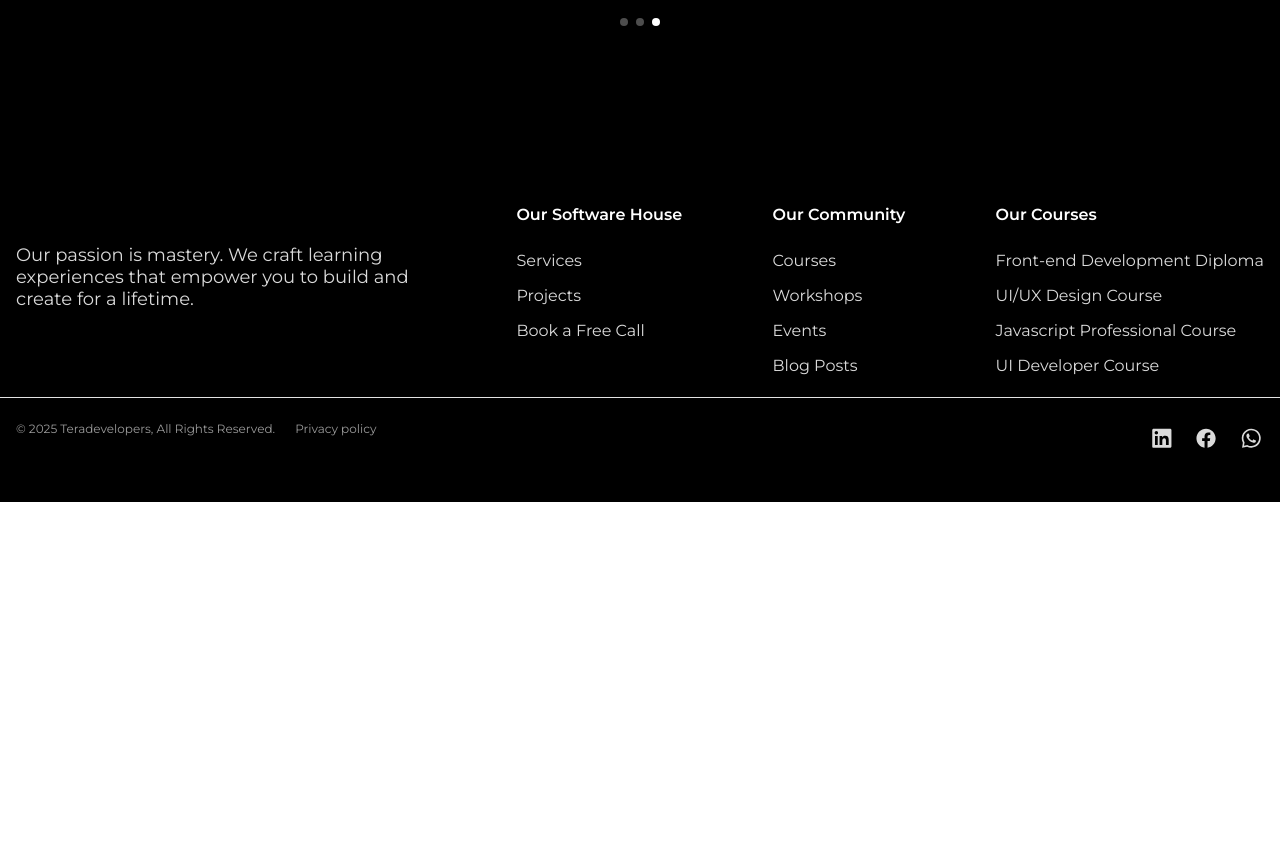
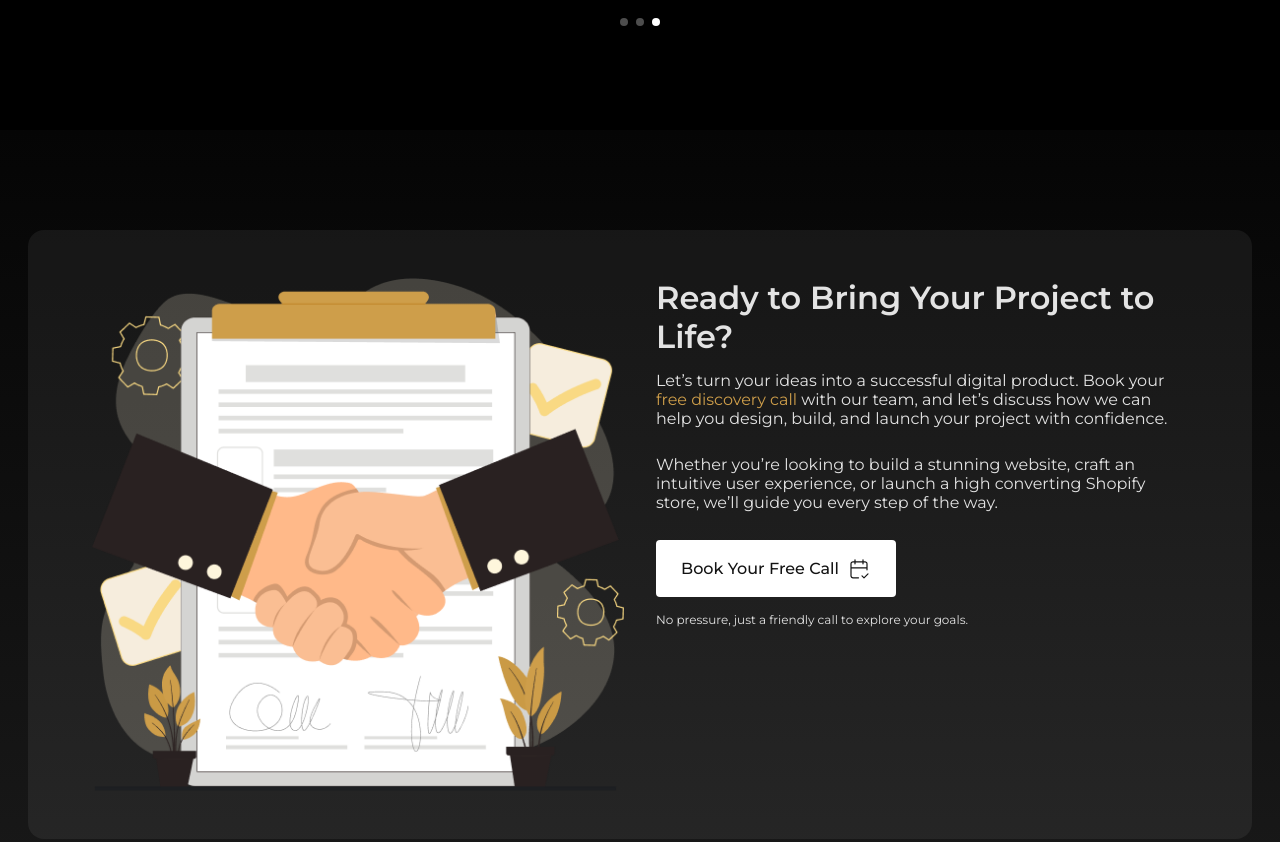
Before and after one commit to Hania-Negm/Terasite, a plain HTML site: page serivce.html in a window 1280 px wide. Shown: the part 4720-5562 px from the top of the page. Before the commit the page ends 5222 px from the top, so only its background shows below. Drawn offline with Linux system fonts and the light colour scheme.

Commit message:
bring-section

```diff
--- a/css/colors.css
+++ b/css/colors.css
@@ -27,4 +27,5 @@
     --color-grey-2:#050505;
     --color-white-15: rgba(255, 255, 255, 0.15);
     --color-white-30:rgba(255, 255, 255, 0.30);
+    --color-white-6: rgba(255, 255, 255, 0.06);
 }
--- a/css/service.scss
+++ b/css/service.scss
@@ -494,6 +494,7 @@ $medias:(
     }
 }
 
+// Work Section
 .work-section{
     padding: 100px 0;
     background-color: var(--color-black-solid);
@@ -624,3 +625,68 @@ $medias:(
         background-color: var(--white);
     }
 }
+
+// Bring Section
+.bring-section{
+    background: linear-gradient(180deg, #050505 0%, #1a1a1a 100%);
+    padding: 100px 0;
+
+    .row{
+        border-radius: 16px;
+        background: var(--color-white-6);
+        padding: 48px;
+        max-width: 1224px;
+        margin: auto;
+        align-items: stretch;
+        min-height: 532px;
+        row-gap: 48px;
+        img{
+            display: block;
+            width: 100%;
+            height: 100%;
+        }
+
+        .bring-info{
+            display: flex;
+            flex-direction: column;
+            gap: 15.395px;
+            flex: 1;
+
+            h3{
+                @include fonts-value(32px, 600, var(--color-grey-89));
+            }
+
+            p{
+                &:first-child{
+                    @include fonts-value(16px, 400, var(--color-grey-89));
+                }
+
+                a{
+                    @include fonts-value(16px, 400, var(--color-orange-55));
+                }
+            }
+
+            p{
+                @include fonts-value(16px, 400, var(--color-grey-89));
+                padding-bottom: 12px;
+            }
+
+            .free-call{
+                @include flex;
+                gap: 8px;
+                border-radius: 4px;
+                background-color: var(--white);
+                box-shadow: 0 0 0 0 #131313 inset;
+                padding: 16px 24px;
+                @include fonts-value(16px, 500, var(--color-grey-7));
+                max-width: 240px;
+            }
+
+            p{
+                &:last-child{
+                    @include fonts-value(12px, 400, var(--color-grey-89));
+                }
+            }
+        }
+    }
+}
--- a/serivce.html
+++ b/serivce.html
@@ -431,6 +431,42 @@
             </div>
         </section>
 
+        <section class="bring-section">
+            <div class="container">
+                <div class="row">
+                    <div class="col-6 col-md-12">
+                        <img src="./imgs/bring-project.png" alt="">
+                    </div>
+
+                    <div class="col-6 col-md-12">
+                        <div class="bring-info">
+                            <h3>Ready to Bring Your Project to Life?</h3>
+                            <p>Let’s turn your ideas into a successful digital product.
+                                Book your <a href="">free discovery call</a> with our team, and let’s discuss
+                                how we can help you design, build, and launch your project
+                                with confidence.
+                            </p>
+
+                            <p>
+                                Whether you’re looking to build a stunning website, craft an
+                                intuitive user experience, or launch a high converting Shopify
+                                store, we’ll guide you every step of the way.
+                            </p>
+
+                            <a href="https://teradevelopers.com/collections/all" class="free-call">
+                                Book Your Free Call
+                                <svg xmlns="http://www.w3.org/2000/svg" width="24" height="25" viewBox="0 0 24 25" fill="none">
+                                    <path d="M11.5 21.8049H6C5.46957 21.8049 4.96086 21.5942 4.58579 21.2191C4.21071 20.844 4 20.3353 4 19.8049V7.80493C4 7.2745 4.21071 6.76579 4.58579 6.39072C4.96086 6.01564 5.46957 5.80493 6 5.80493H18C18.5304 5.80493 19.0391 6.01564 19.4142 6.39072C19.7893 6.76579 20 7.2745 20 7.80493V13.8049M16 3.80493V7.80493M8 3.80493V7.80493M4 11.8049H20M15 19.8049L17 21.8049L21 17.8049" stroke="#131313" stroke-width="1.2" stroke-linecap="round" stroke-linejoin="round"/>
+                                </svg>
+                            </a>
+
+                            <p>No pressure, just a friendly call to explore your goals.</p>
+                        </div>
+                    </div>
+                </div>
+            </div>
+        </section>
+
         <footer>
             <div class="container">
                 <div class="row">
```
Also changed, not shown: css/service.css, imgs/bring-project.png (added), 1 other file.
